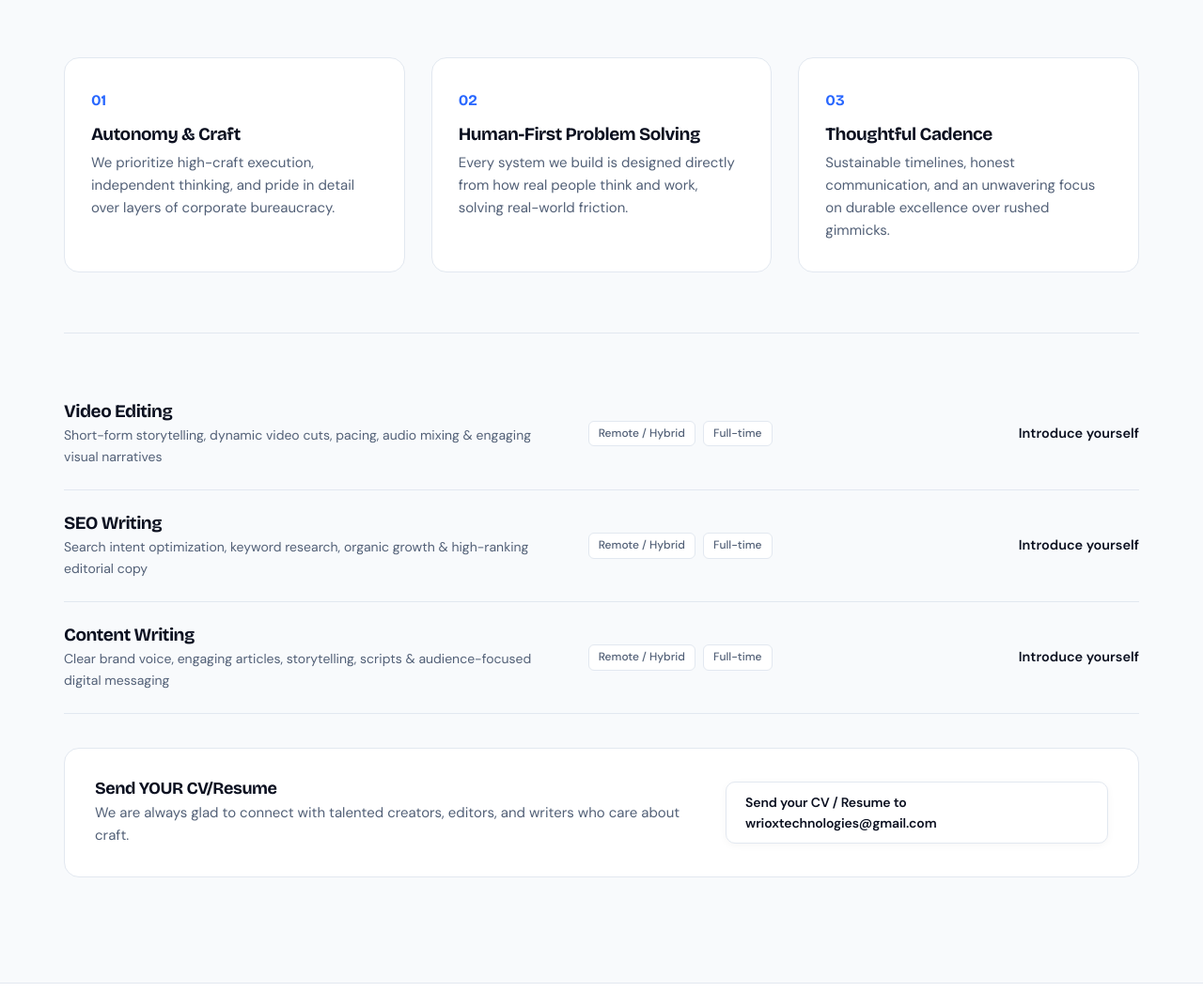
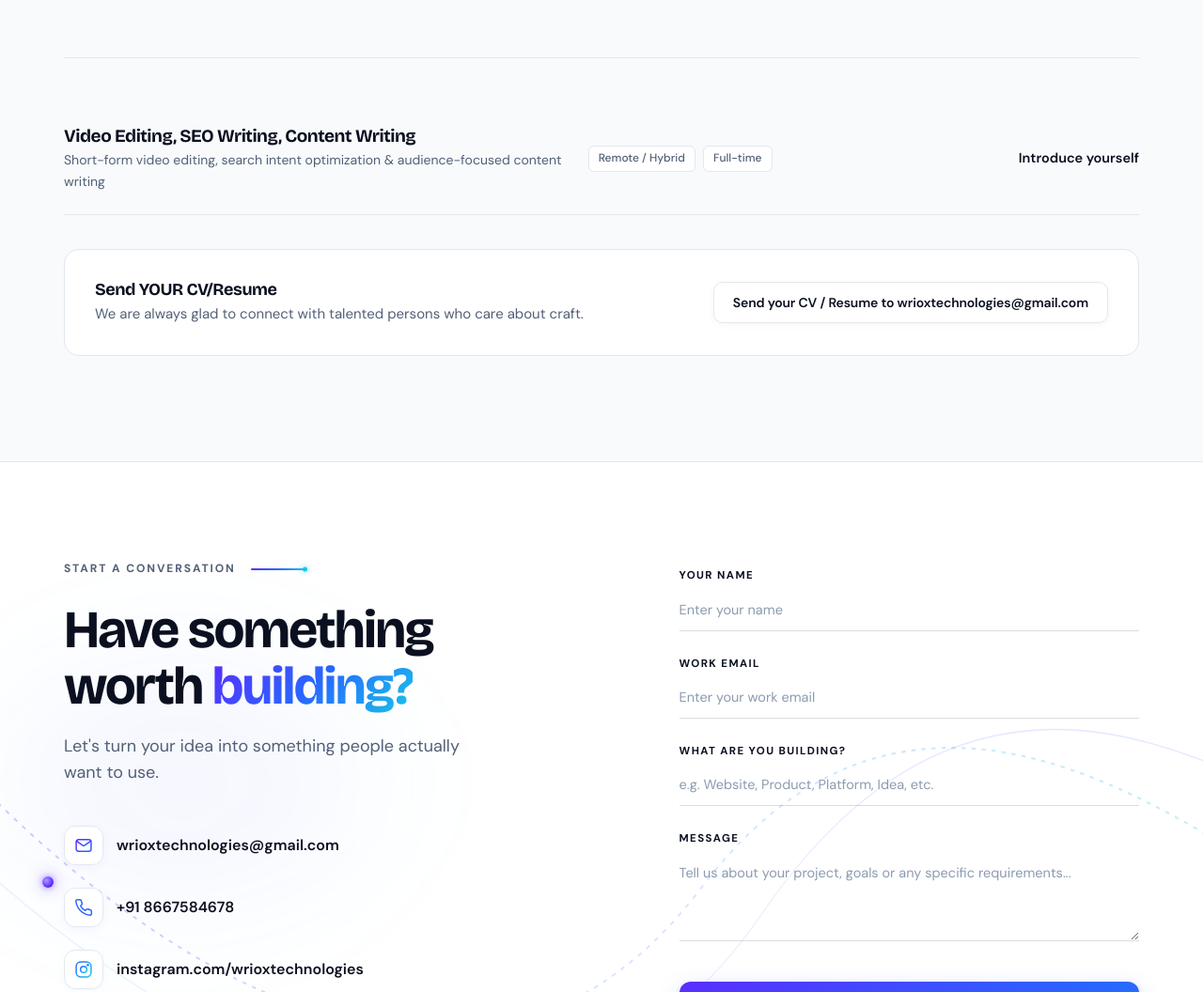
Before and after one commit to Naveen-2005205/wriox-website-, a website: page index.html in a window 1280 px wide. Shown: the part 4820-5876 px from the top of the page at 94% size. Drawn offline with nearby package versions, Linux system fonts and the light colour scheme.

Commit message:
Consolidate career roles, remove career values grid, and update CTA copy

```diff
--- a/index.html
+++ b/index.html
@@ -459,66 +459,19 @@
           </div>
         </div>
 
-        <!-- Why WRIOX Pillars -->
-        <div class="career-values-grid">
-          <div class="value-item">
-            <span class="value-num">01</span>
-            <h4 class="value-title">Autonomy & Craft</h4>
-            <p class="value-desc">We prioritize high-craft execution, independent thinking, and pride in detail over layers of corporate bureaucracy.</p>
-          </div>
-          <div class="value-item">
-            <span class="value-num">02</span>
-            <h4 class="value-title">Human-First Problem Solving</h4>
-            <p class="value-desc">Every system we build is designed directly from how real people think and work, solving real-world friction.</p>
-          </div>
-          <div class="value-item">
-            <span class="value-num">03</span>
-            <h4 class="value-title">Thoughtful Cadence</h4>
-            <p class="value-desc">Sustainable timelines, honest communication, and an unwavering focus on durable excellence over rushed gimmicks.</p>
-          </div>
-        </div>
-
         <!-- Open Inquiries List -->
         <div class="career-openings-block">
           <div class="roles-list">
             <div class="role-row">
               <div class="role-primary">
-                <h4 class="role-title">Video Editing</h4>
-                <span class="role-desc">Short-form storytelling, dynamic video cuts, pacing, audio mixing &amp; engaging visual narratives</span>
+                <h4 class="role-title">Video Editing, SEO Writing, Content Writing</h4>
+                <span class="role-desc">Short-form video editing, search intent optimization &amp; audience-focused content writing</span>
               </div>
               <div class="role-meta">
                 <span class="meta-tag">Remote / Hybrid</span>
                 <span class="meta-tag">Full-time</span>
               </div>
-              <a href="mailto:wrioxtechnologies@gmail.com?subject=Video%20Editing%20Introduction" class="role-apply-link">
-                <span>Introduce yourself</span>
-              </a>
-            </div>
-
-            <div class="role-row">
-              <div class="role-primary">
-                <h4 class="role-title">SEO Writing</h4>
-                <span class="role-desc">Search intent optimization, keyword research, organic growth &amp; high-ranking editorial copy</span>
-              </div>
-              <div class="role-meta">
-                <span class="meta-tag">Remote / Hybrid</span>
-                <span class="meta-tag">Full-time</span>
-              </div>
-              <a href="mailto:wrioxtechnologies@gmail.com?subject=SEO%20Writing%20Introduction" class="role-apply-link">
-                <span>Introduce yourself</span>
-              </a>
-            </div>
-
-            <div class="role-row">
-              <div class="role-primary">
-                <h4 class="role-title">Content Writing</h4>
-                <span class="role-desc">Clear brand voice, engaging articles, storytelling, scripts &amp; audience-focused digital messaging</span>
-              </div>
-              <div class="role-meta">
-                <span class="meta-tag">Remote / Hybrid</span>
-                <span class="meta-tag">Full-time</span>
-              </div>
-              <a href="mailto:wrioxtechnologies@gmail.com?subject=Content%20Writing%20Introduction" class="role-apply-link">
+              <a href="mailto:wrioxtechnologies@gmail.com?subject=Application%20for%20Video%20Editing%2C%20SEO%20Writing%2C%20Content%20Writing" class="role-apply-link">
                 <span>Introduce yourself</span>
               </a>
             </div>
@@ -527,7 +480,7 @@
           <div class="career-cta-box">
             <div class="career-cta-text">
               <h4>Send YOUR CV/Resume</h4>
-              <p>We are always glad to connect with talented creators, editors, and writers who care about craft.</p>
+              <p>We are always glad to connect with talented persons who care about craft.</p>
             </div>
             <a href="mailto:wrioxtechnologies@gmail.com?subject=CV%20Resume%20Submission%20to%20WRIOX" class="btn btn-secondary btn-sm">
               <span>Send your CV / Resume to wrioxtechnologies@gmail.com</span>
```
